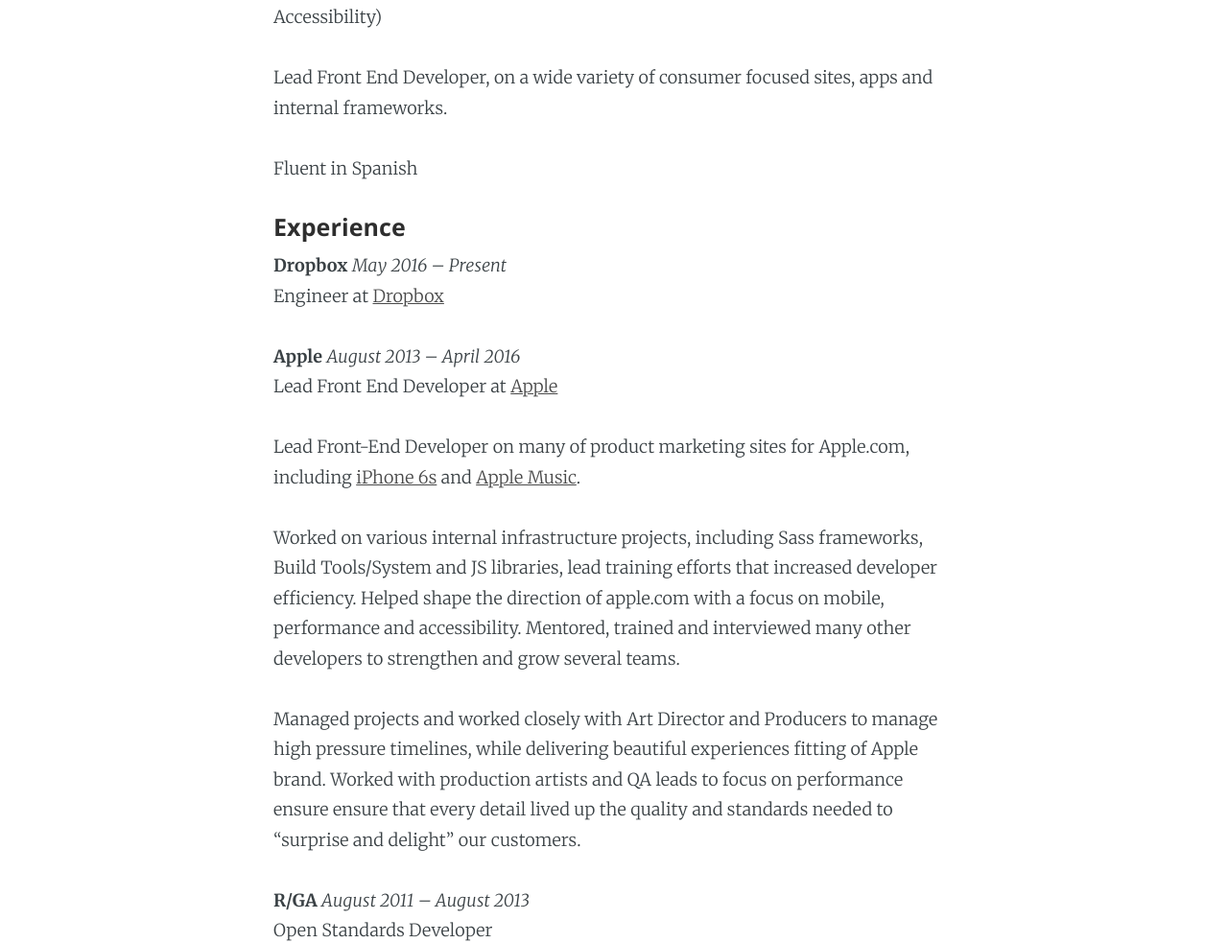
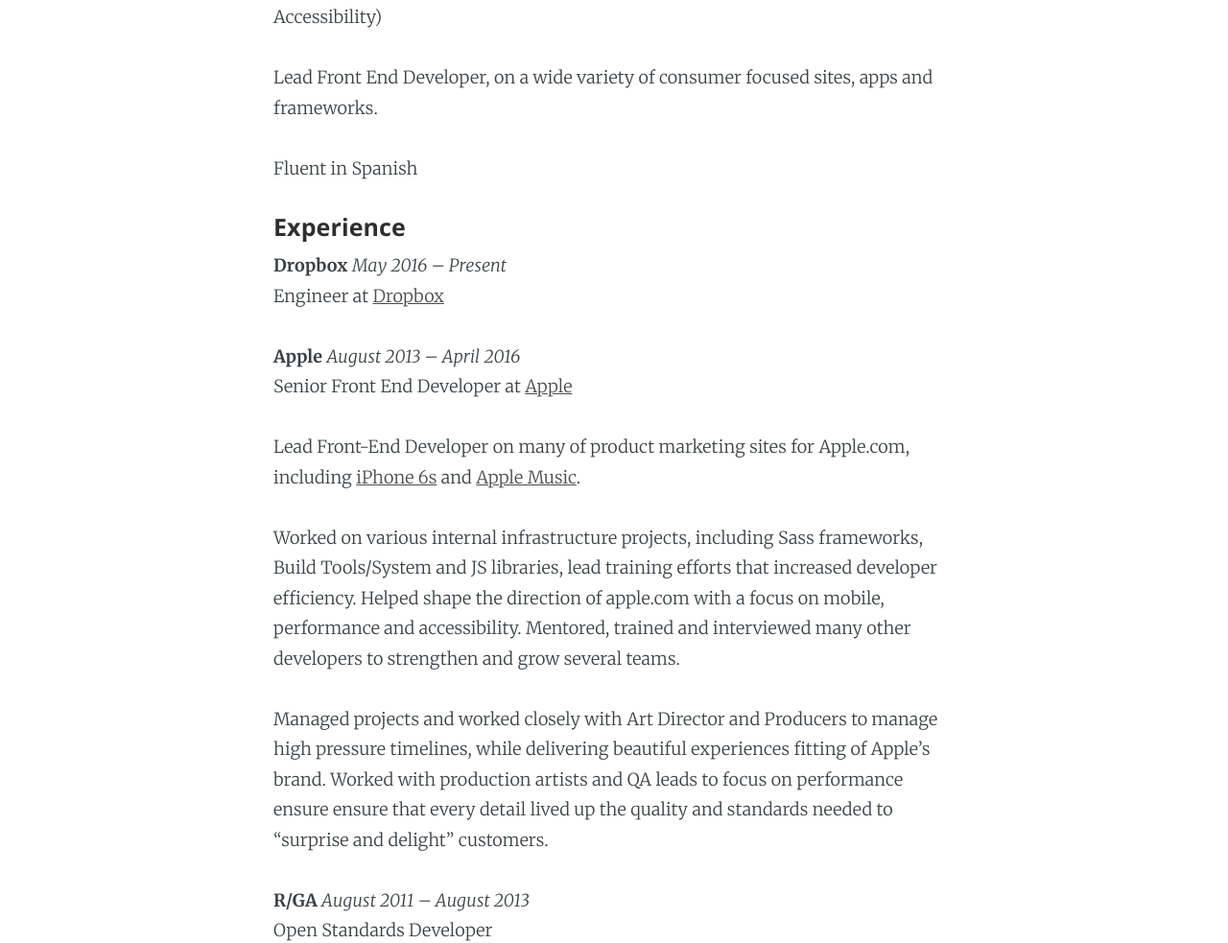
Before and after one commit to lunaroja/abrahamvelazquez.github.io, a Jekyll site: the page built from pages/resume.md, in a window 1280 px wide and 1400 px high. Shown: the part 302-1285 px from the top of the window at 96% size. Built offline with Jekyll 4.4.1, drawn with Linux system fonts in a browser that asks for light colours; nearby versions of some CDN libraries.

Commit message:
Update resume.md

```diff
--- a/pages/resume.md
+++ b/pages/resume.md
@@ -7,7 +7,7 @@
 
 Skills: JavaScript (ES5/ES6, Node.js), CSS3/Sass, HTML5 (Localization and Accessibility)
 
-Lead Front End Developer, on a wide variety of consumer focused sites, apps and internal frameworks.
+Lead Front End Developer, on a wide variety of consumer focused sites, apps and frameworks.
 
 Fluent in Spanish
 
@@ -17,13 +17,13 @@
 Engineer at [Dropbox](http://dropbox.com/)
 
 **Apple** *August 2013 – April 2016*
-Lead Front End Developer at [Apple](http://apple.com/)
+Senior Front End Developer at [Apple](http://apple.com/)
 
 Lead Front-End Developer on many of product marketing sites for Apple.com, including [iPhone 6s](https://www.apple.com/iphone-6s/) and [Apple Music](https://www.apple.com/music/).
 
 Worked on various internal infrastructure projects, including Sass frameworks, Build Tools/System and JS libraries, lead training efforts that increased developer efficiency. Helped shape the direction of apple.com with a focus on mobile, performance and accessibility. Mentored, trained and interviewed many other developers to strengthen and grow several teams.
 
-Managed projects and worked closely with Art Director and Producers to manage high pressure timelines, while delivering beautiful experiences fitting of Apple brand. Worked with production artists and QA leads to focus on performance ensure ensure that every detail lived up the quality and standards needed to "surprise and delight" our customers.
+Managed projects and worked closely with Art Director and Producers to manage high pressure timelines, while delivering beautiful experiences fitting of Apple's brand. Worked with production artists and QA leads to focus on performance ensure ensure that every detail lived up the quality and standards needed to "surprise and delight" customers.
 
 **R/GA** *August 2011 – August 2013*
 Open Standards Developer
```
